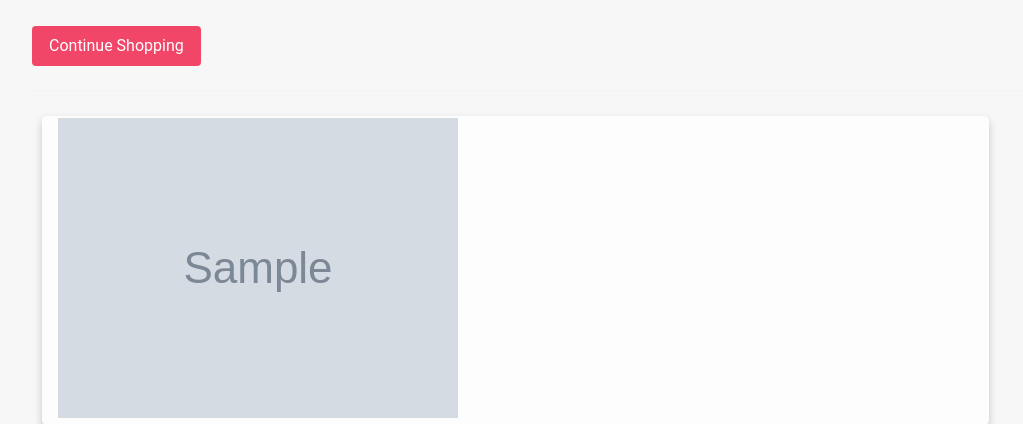
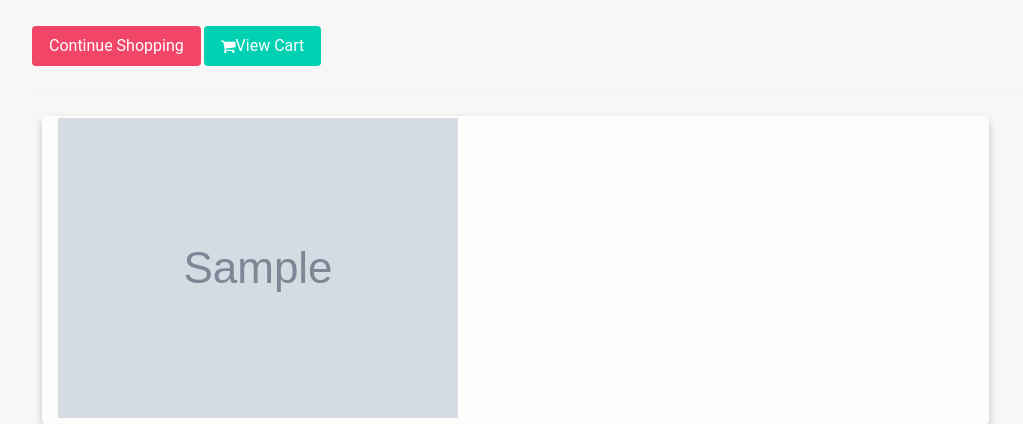
Before and after one commit to mybloomwork/deloiters, a Django app: template apps/store/templates/product_detail.html in a window 1280 px wide. Shown: the part 507-931 px from the top of that part, without its empty margins (16-1039 px from the left). Run offline with Django 3.2, Linux system fonts and the light colour scheme; the template is opened without the code that fills it: most values are stand-ins (such as "Sample title", 1, 10 or a date in 2020); the page is wider than the window, and the part outside it is not shown; some libraries are stand-ins or nearby versions.

Commit message:
Update product_detail.html

```diff
--- a/apps/store/templates/product_detail.html
+++ b/apps/store/templates/product_detail.html
@@ -180,7 +180,7 @@
         </nav>
 
 <a href="{% url 'frontpage' %}" class="button is-danger">Continue Shopping</a>
-
+<a href="{% url 'cart' %}" class="button is-primary"><i class="fa fa-shopping-cart" aria-hidden="true"></i></i>View Cart</a>
            <hr>
           <div class="reviews-wrapper">
           <div class="container">
```
